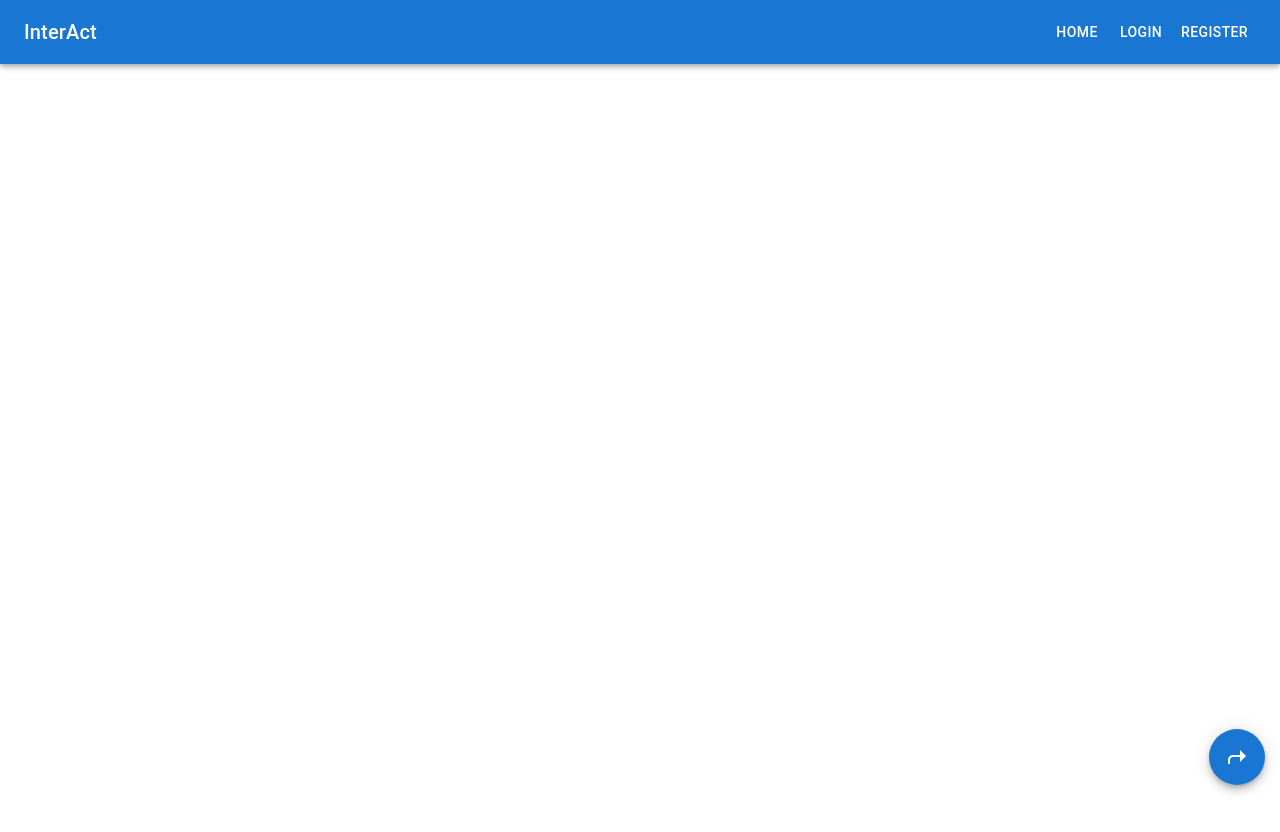
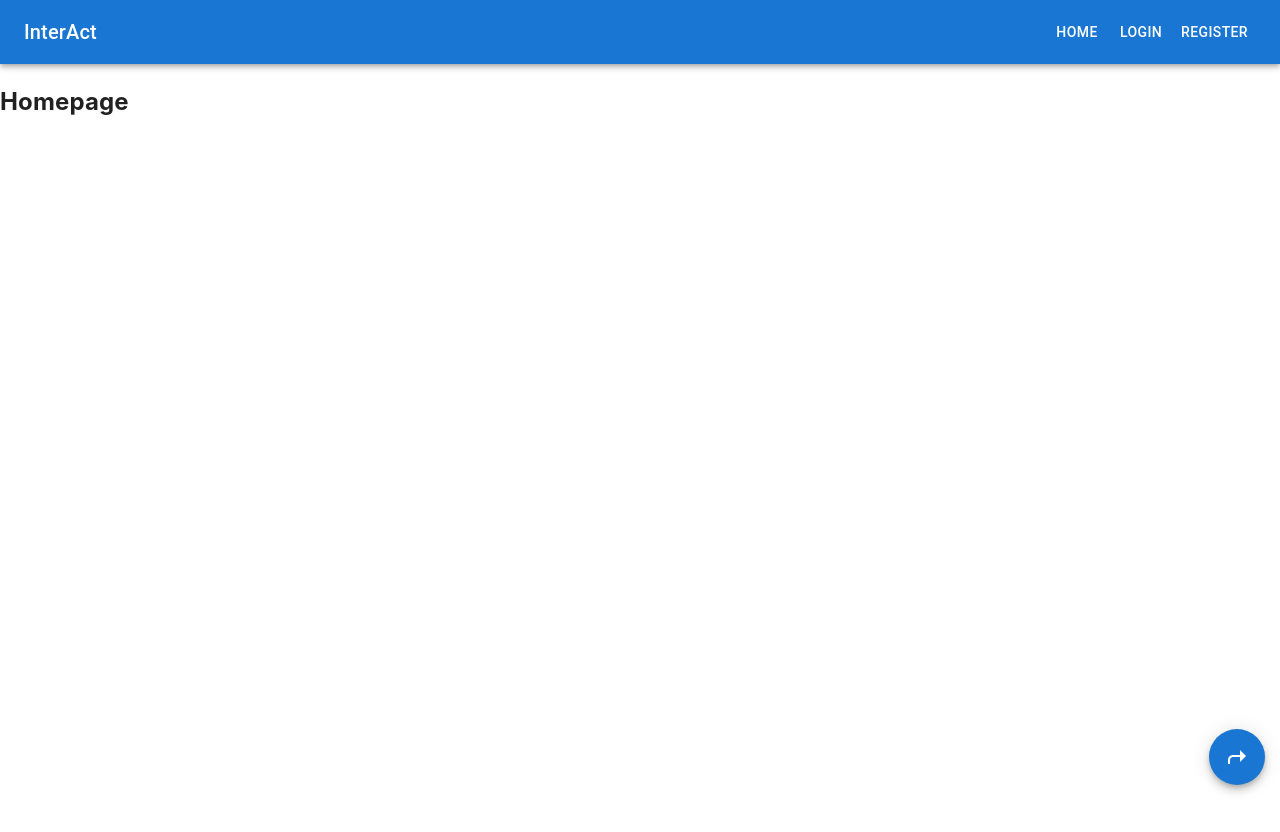
Before and after one commit to InterAct-Development/interact-frontend, a Next.js app: page / in a window 1280 px wide. Shown: the top 832 px of the page. Built offline with nearby package versions, Linux system fonts and the light colour scheme.

Commit message:
Temp homepage signifier

```diff
--- a/pages/index.tsx
+++ b/pages/index.tsx
@@ -24,6 +24,10 @@ const Home: NextPage = () => {
     <>
       <Body>
         <section>
+          <h1>
+            Homepage
+          </h1>
+
           <AppGrid>
             <FloatingActionButton>
               <Fab color="primary" aria-label="add">
@@ -33,6 +37,7 @@ const Home: NextPage = () => {
           </AppGrid>
         </section>
       </Body>
+
     </>
   );
 };
```
